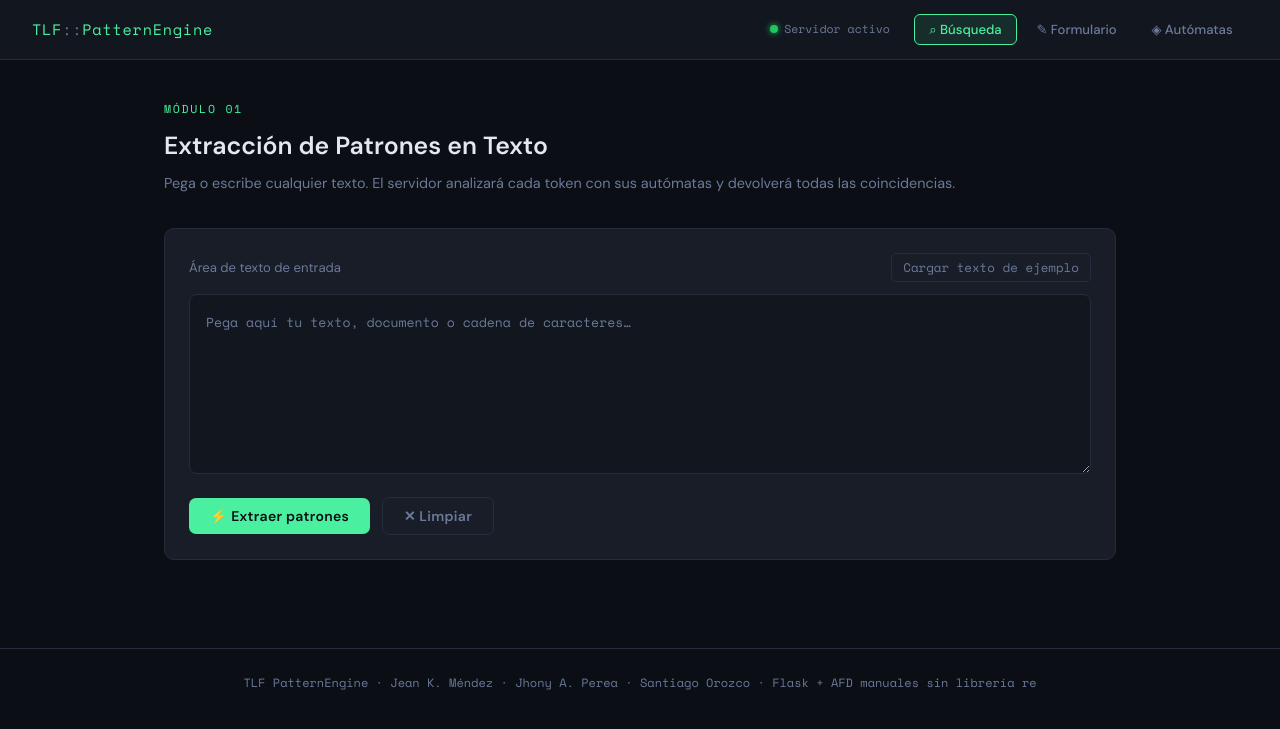
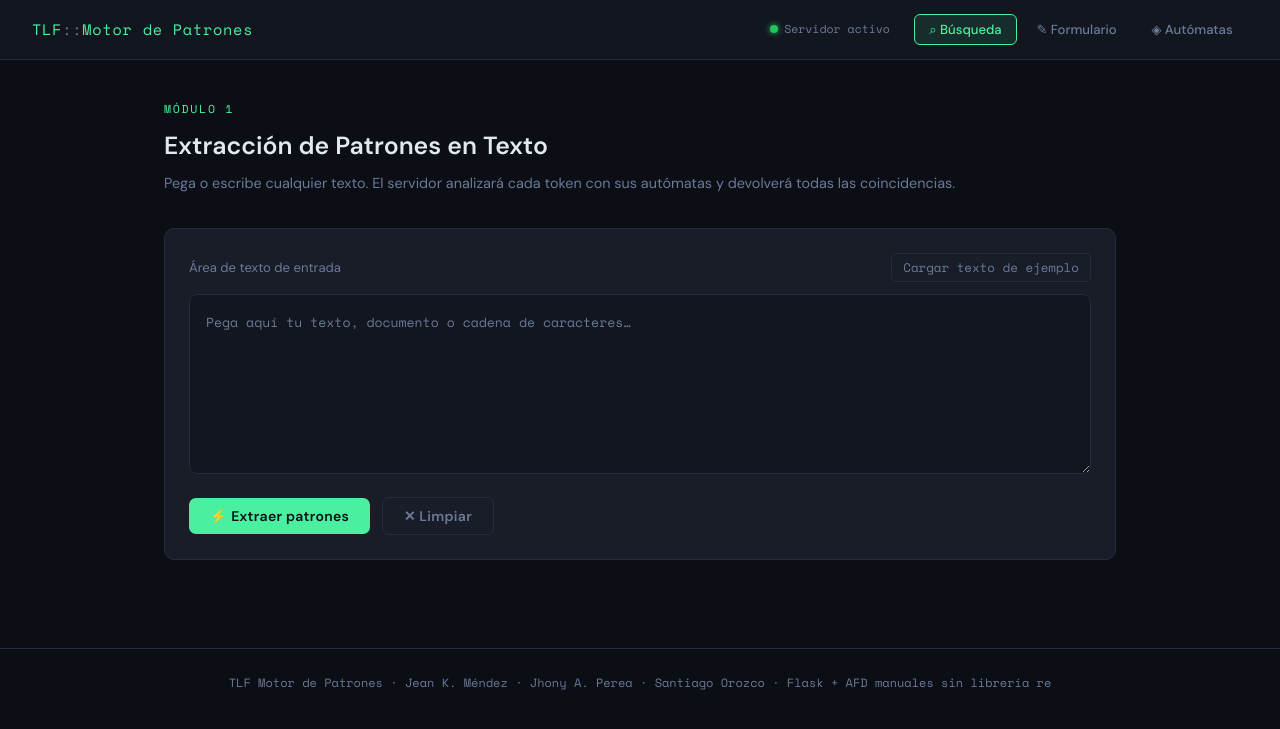
Before and after one commit to JhonyAlexanderPerea/proyectoTLF, a Flask app: page / in a window 1280 px wide. Shown: the top 729 px of the page. Run offline with Flask 3, Linux system fonts and the light colour scheme.

Commit message:
fix: update branding and module numbering in index.html

```diff
--- a/template/index.html
+++ b/template/index.html
@@ -11,7 +11,7 @@
 
   <!-- ═══ HEADER ═══════════════════════════════════════════════════════ -->
   <header>
-    <div class="logo">TLF<span>::</span>PatternEngine</div>
+    <div class="logo">TLF<span>::</span>Motor de Patrones</div>
     <div style="display:flex;align-items:center;gap:1.5rem">
       <div style="display:flex;align-items:center">
         <span class="server-dot" id="server-dot"></span>
@@ -30,7 +30,7 @@
 
     <!-- TAB 1: BÚSQUEDA ─────────────────────────────────────────────── -->
     <section id="tab-busqueda" class="tab-panel active">
-      <p class="sec-title">Módulo 01</p>
+      <p class="sec-title">Módulo 1</p>
       <h1 class="sec-heading">Extracción de Patrones en Texto</h1>
       <p class="sec-sub">Pega o escribe cualquier texto. El servidor analizará cada token con sus autómatas y devolverá todas las coincidencias.</p>
 
@@ -54,7 +54,7 @@
 
     <!-- TAB 2: FORMULARIO ───────────────────────────────────────────── -->
     <section id="tab-formulario" class="tab-panel">
-      <p class="sec-title">Módulo 02</p>
+      <p class="sec-title">Módulo 2</p>
       <h1 class="sec-heading">Validación en Tiempo Real</h1>
       <p class="sec-sub">Cada campo es validado por el servidor (Flask + autómata) al dejar de escribir. El color indica aceptación o rechazo.</p>
 
@@ -126,7 +126,7 @@
 
     <!-- TAB 3: REFERENCIA ───────────────────────────────────────────── -->
     <section id="tab-referencia" class="tab-panel">
-      <p class="sec-title">Módulo 03</p>
+      <p class="sec-title">Módulo 3</p>
       <h1 class="sec-heading">Referencia de Autómatas</h1>
       <p class="sec-sub">Expresiones regulares, criterios de aceptación y trazas de estados. Datos cargados desde el servidor.</p>
       <div class="ref-grid" id="ref-grid">
@@ -136,7 +136,7 @@
 
   </main>
 
-  <footer>TLF PatternEngine · Jean K. Méndez · Jhony A. Perea · Santiago Orozco · Flask + AFD manuales sin librería re</footer>
+  <footer>TLF Motor de Patrones · Jean K. Méndez · Jhony A. Perea · Santiago Orozco · Flask + AFD manuales sin librería re</footer>
 
   <!-- Toast -->
   <div class="toast" id="toast"></div>
```
